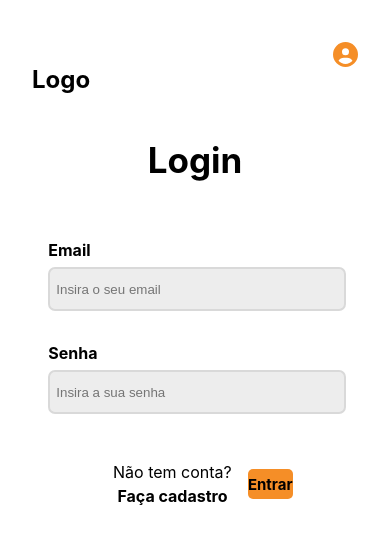
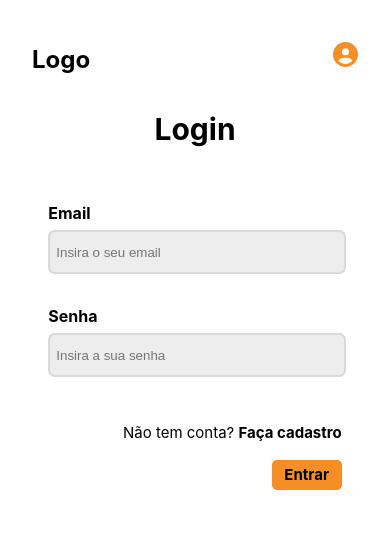
Before and after one commit to milenaa052/TripPlanner-frontend, a React (Vite) app: page /login in a window 390 px wide. Shown: the top 544 px of the page. Built offline with nearby package versions, Linux system fonts and the light colour scheme.

Commit message:
Estilizando as telas mobile

```diff
--- a/src/App.css
+++ b/src/App.css
@@ -17,6 +17,10 @@ html {
       display: flex;
       justify-content: space-between;
       padding: 0;
+
+      h2 {
+        margin: 0px 0px 15px 0px;
+      }
 
       .icon {
         font-size: 25px;
@@ -177,7 +181,6 @@ html {
               border-radius: 5px;
               border: none;
               cursor: pointer;
-              width: 15%;
               height: 30px;
               font-size: 15px;
               font-weight: bold;
@@ -194,12 +197,9 @@ html {
               border-radius: 5px;
               border: none;
               cursor: pointer;
-              width: 15%;
-              height: 30px;
               font-size: 15px;
               font-weight: bold;
               padding: 5px;
-              width: 70px;
               background-color: var(--cinza-claro);
               color: var(--preto);
               border: 2px solid var(--cinza-claro2);
@@ -403,8 +403,43 @@ html {
     body {
       #root {
         .card {
+          .titulo {
+            font-size: 30px;
+          }
+
           .form {
             width: 100%;
+          }
+        }
+      }
+    }
+  }
+}
+
+@media (max-width: 655px) {
+  html {
+    body {
+      #root {
+        .card {
+          .form {
+            margin: 20px 0px;
+          }
+
+          .submitAuth {
+            p {
+              font-size: 13px;
+            }
+
+            .botoes {
+              .voltar {
+                padding: 2px;
+              }
+
+              .salvar {
+                height: 25px;
+                width: 50px;
+              }
+            }
           }
         }
       }
@@ -417,18 +452,51 @@ html {
     body {
       #root {
         .card {
-          .titulo {
-            font-size: 35px;
-          }
-
           .form {
-            .campos {
+            .campos, .camposHora {
               width: 90%;
             }
 
-            .submit {
+            .submit, .submitAuth {
               width: 90%;
             }
+
+            .submitAuth {
+              justify-content: flex-end;
+              flex-direction: column;
+              align-items: flex-end;
+
+              p {
+                font-size: 15px;
+              }
+
+              .botoes {
+                .voltar {
+                  padding: 5px;
+                }
+
+                .salvar {
+                  height: 30px;
+                  width: 70px;
+                }
+              }
+            }
+          }
+        }
+      }
+    }
+  }
+}
+
+@media (max-width: 380px) {
+  html {
+    body {
+      #root {
+        padding: 1rem;
+
+        .card {
+          .titulo {
+            font-size: 25px;
           }
         }
       }
@@ -441,8 +509,10 @@ html {
     body {
       #root {
         .card {
-          h1 {
-            font-size: 25px;
+          .submitAuth {
+            p {
+              font-size: 12px;
+            }
           }
         }
       }
--- a/src/pages/CadastroUsuarioAuth.tsx
+++ b/src/pages/CadastroUsuarioAuth.tsx
@@ -21,7 +21,7 @@ function CadastroUsuarioAuth () {
 
                 <div className="submitAuth">
                     <p>Já tem cadastro? <a href="/login" className="link">Faça login</a></p>
-                    <div>
+                    <div className="botoes">
                         <a href="/cadastro-usuario" className="voltar">Voltar</a>
                         <button type="submit" className="salvar">Salvar</button>
                     </div>
```
